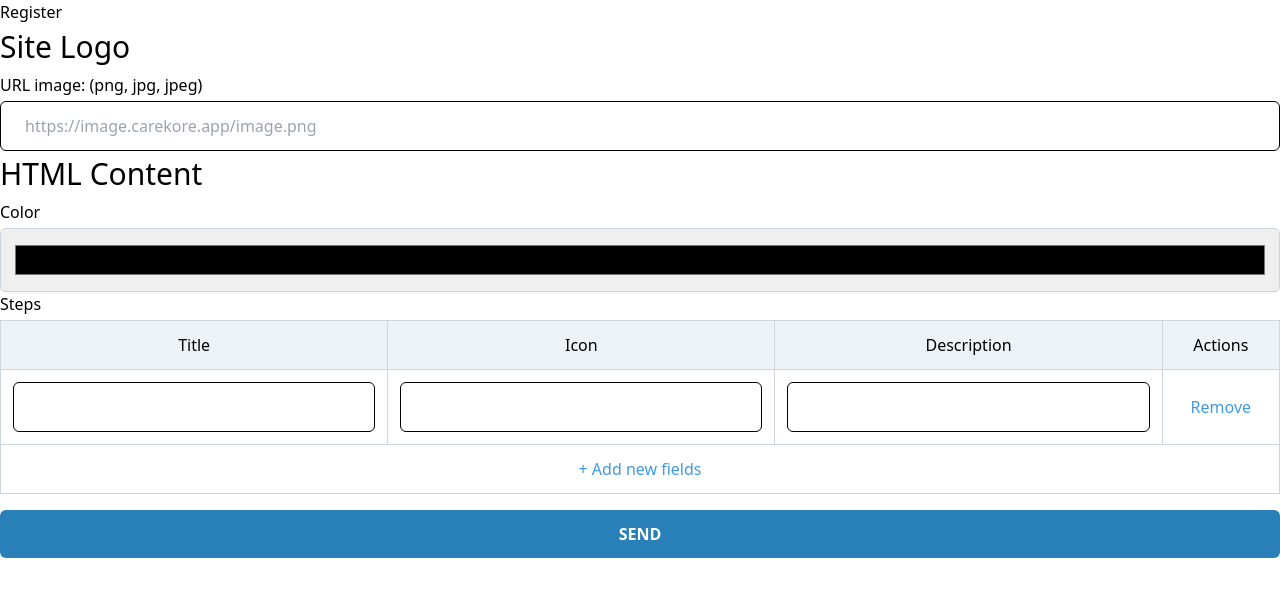
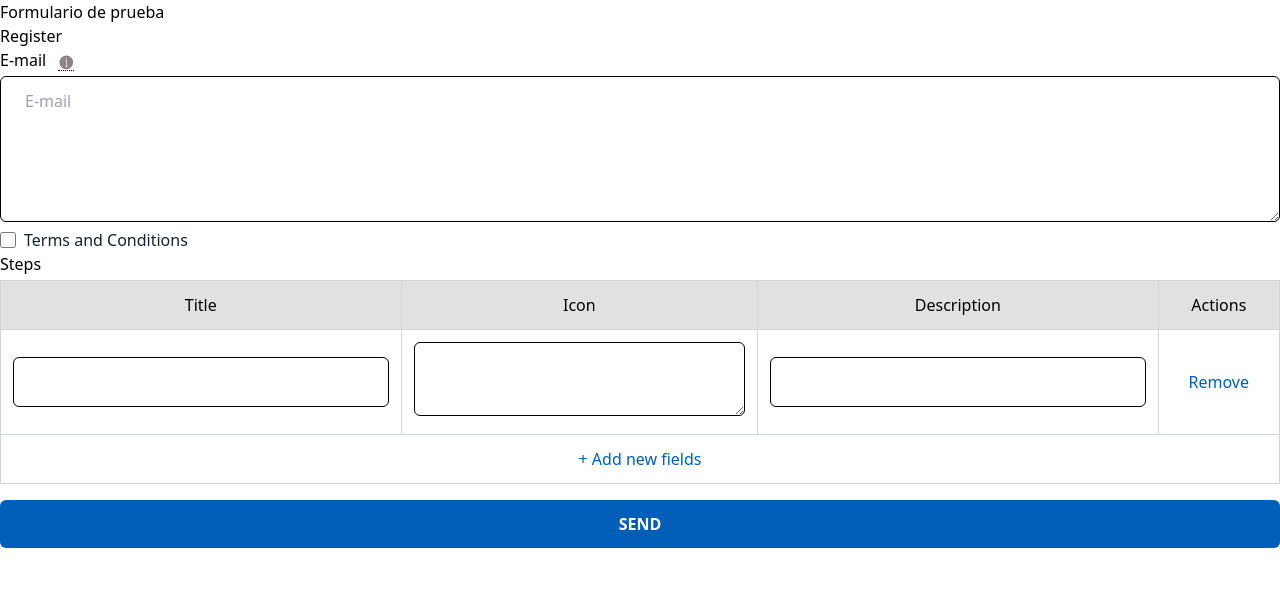
Before and after one commit to David171901/dynamic-form-formik, a React (Vite) app: page / in a window 1280 px wide. Shown: the top 596 px of the page. Built offline with nearby package versions, Linux system fonts and the light colour scheme.

Commit message:
build: save

```diff
--- a/src/components/CustomFieldArrays.tsx
+++ b/src/components/CustomFieldArrays.tsx
@@ -39,7 +39,6 @@ export const CustomFieldArrays = ({ label, ...props }: Props) => {
                     (_: { [key: string]: any }, index: number) => (
                       <tr
                         key={index}
-                        // className={styles.tr}
                       >
                         {props.fields.map((input, indx) => (
                           <td
@@ -50,7 +49,7 @@ export const CustomFieldArrays = ({ label, ...props }: Props) => {
                               {input.label}
                             </span>
                             <Field
-                              type="text"
+                              as={`${(input.type === 'text') ? 'input' : 'textarea'}`}
                               name={`${props.name}[${index}].${input.name}`}
                               placeholder={`${input.placeholder}`}
                               className={styles.field_array__input}
--- a/src/components/CustomInput.tsx
+++ b/src/components/CustomInput.tsx
@@ -1,25 +1,34 @@
-import { ErrorMessage, useField } from "formik"
-import styles from '../styles/styles.module.css'
+import { ErrorMessage, useField } from "formik";
+import styles from "../styles/styles.module.css";
+import Tooltip from "./Utilities/Tooltip/Tooltip";
 
 interface Props {
   name: string;
   label: string;
   type: string;
   placeholder?: string;
-    [x: string]: any
+  [x: string]: any;
 }
 
 export const CustomTextInput = ({ label, ...props }: Props) => {
-
-    const [field] = useField(props)
-
+  const [field] = useField(props);
+  console.log(props);
   return (
     <>
       <div>
+        <span style={{ display: "flex", alignItems: "center" }}>
           <label className={styles.field__label}>{label}</label>
+          {
+            props.tooltip && <Tooltip text={props.tooltip}></Tooltip>
+          }
+        </span>
         <input className={styles.field__input} {...field} {...props} />
-                <ErrorMessage name={props.name} component="span" className={styles.field__error} />
+        <ErrorMessage
+          name={props.name}
+          component="span"
+          className={styles.field__error}
+        />
       </div>
     </>
-    )
-}
+  );
+};
--- a/src/components/CustomTextarea.tsx
+++ b/src/components/CustomTextarea.tsx
@@ -1,25 +1,37 @@
-import { ErrorMessage, useField } from "formik"
-import styles from '../styles/styles.module.css'
+import { ErrorMessage, useField } from "formik";
+import styles from "../styles/styles.module.css";
+import Tooltip from "./Utilities/Tooltip/Tooltip";
 
 interface Props {
   name: string;
   label: string;
   type: string;
   placeholder?: string;
-    [x: string]: any
+  [x: string]: any;
 }
 
 export const CustomTextarea = ({ label, ...props }: Props) => {
-
-    const [field] = useField(props)
+  const [field] = useField(props);
 
   return (
     <>
       <div>
+        <span style={{ display: "flex", alignItems: "center" }}>
           <label className={styles.field__label}>{label}</label>
-                <textarea className={styles.field__input} {...field} {...props} rows={5} ></textarea>
-                <ErrorMessage name={props.name} component="span" className={styles.field__error}  />
+          {props.tooltip && <Tooltip text={props.tooltip}></Tooltip>}
+        </span>
+        <textarea
+          className={styles.field__input}
+          {...field}
+          {...props}
+          rows={5}
+        ></textarea>
+        <ErrorMessage
+          name={props.name}
+          component="span"
+          className={styles.field__error}
+        />
       </div>
     </>
-    )
-}
+  );
+};
--- a/src/components/Form.tsx
+++ b/src/components/Form.tsx
@@ -50,6 +50,7 @@ export const Form = () => {
                       label={props.label!}
                       name={name}
                       options={props.options!}
+                      tooltip={props.tooltip}
                     />
                   );
 
@@ -60,6 +61,7 @@ export const Form = () => {
                       name={name}
                       options={props.options!}
                       key={name}
+                      tooltip={props.tooltip}
                     />
                   );
 
@@ -70,6 +72,7 @@ export const Form = () => {
                       name={name}
                       options={props.options!}
                       key={name}
+                      tooltip={props.tooltip}
                     />
                   );
 
@@ -88,6 +91,7 @@ export const Form = () => {
                       label={props.label!}
                       key={name}
                       name={name}
+                      tooltip={props.tooltip}
                     />
                   );
 
@@ -99,6 +103,7 @@ export const Form = () => {
                       name={name}
                       fields={props.fields!}
                       values={values}
+                      tooltip={props.tooltip}
                     />
                   );
 
@@ -110,6 +115,7 @@ export const Form = () => {
                       name={name}
                       placeholder={props.placeholder}
                       type={type}
+                      tooltip={props.tooltip}
                     />
                   );
 
@@ -136,6 +142,7 @@ export const Form = () => {
                       name={name}
                       placeholder={props.placeholder}
                       type={type}
+                      tooltip={props.tooltip}
                     />
                   );
               }
@@ -143,7 +150,7 @@ export const Form = () => {
             <button
               className={styles.button__send}
               type="submit"
-              style={{ background: '#2980B9' }}
+              style={{ background: '#005EB8' }}
             >
               SEND
             </button>
--- /dev/null
+++ b/src/components/Utilities/Tooltip/Tooltip.tsx
@@ -0,0 +1,33 @@
+import styles from "./tooltip.module.css";
+
+interface Props {
+  text: string;
+}
+
+const Tooltip = ({ text }: Props) => {
+  return (
+    <div className={styles.tooltip}>
+      <div className={styles.icon}>
+        <svg
+          viewBox="0 0 24 24"
+          xmlns="http://www.w3.org/2000/svg"
+          fill="#8b8585"
+        >
+          <g id="SVGRepo_bgCarrier" strokeWidth="0"></g>
+          <g
+            id="SVGRepo_tracerCarrier"
+            strokeLinecap="round"
+            strokeLinejoin="round"
+          ></g>
+          <g id="SVGRepo_iconCarrier">
+            <path d="M12.5 2.2a10.3 10.3 0 1 0 10.3 10.3A10.299 10.299 0 0 0 12.5 2.2zm0 3.3a1 1 0 1 1-1 1 1.002 1.002 0 0 1 1-1zM14 19h-3v-1h1v-8h-1V9h2v9h1z"></path>
+            <path fill="none" d="M0 0h24v24H0z"></path>
+          </g>
+        </svg>
+      </div>
+      <span className={styles.tooltiptext}>{text}</span>
+    </div>
+  );
+};
+
+export default Tooltip;
--- /dev/null
+++ b/src/components/Utilities/Tooltip/tooltip.module.css
@@ -0,0 +1,40 @@
+/* Tooltip */
+
+.icon {
+  width: 16px;
+  height: 16px;
+  margin: auto;
+}
+
+/* Tooltip container */
+
+.tooltip {
+  position: relative;
+  display: inline-block;
+  border-bottom: 1px dotted black;
+  display: flex;
+  justify-content: center;
+  align-items: center;
+  margin-left: 12px;
+}
+
+.tooltip .tooltiptext {
+  visibility: hidden;
+  width: 120px;
+  background-color: rgba(0, 0, 0, 0.649);
+  color: #fff;
+  text-align: center;
+  padding: 5px 0;
+  border-radius: 6px;
+  bottom: 100%;
+  left: 50%;
+  margin-left: -60px;
+  font-size: small;
+
+  position: absolute;
+  z-index: 1;
+}
+
+.tooltip:hover .tooltiptext {
+  visibility: visible;
+}
--- a/src/interfaces/interfaces.ts
+++ b/src/interfaces/interfaces.ts
@@ -27,6 +27,7 @@ export interface InputProps {
   label?: string
   options?: Opt[]
   fields?: Fields[]
+  tooltip?: string
 }
 
 export interface Opt {
@@ -35,7 +36,7 @@ export interface Opt {
 }
 
 export interface Fields {
-  type: "text"
+  type: "text" | "textarea"
   name: string
   label: string
   placeholder?: string
--- a/src/pages/Component.tsx
+++ b/src/pages/Component.tsx
@@ -5,71 +5,63 @@ export const Component = () => {
   const forms: { [x: string]: InputProps[] } = {
     login: [
       {
-        type: "h2",
-        name: "section1",
-        label: "Site Logo",
+        type: "textarea",
+        name: "email",
+        label: "E-mail",
+        placeholder: "E-mail",
         value: "",
-        validations: [],
-      },
-      {
-        type: "text",
-        name: "navbar_logo",
-        label: "URL image: (png, jpg, jpeg)",
-        placeholder: "https://image.carekore.app/image.png",
-        value: "",
+        tooltip: "Here!",
         validations: [
           {
-            type: "isUrl",
-            message: "Must be a URL",
+            type: "required",
+            message: "Email is required",
+          },
+          {
+            type: "isEmail",
+            message: "Email no valid",
           },
         ],
       },
       {
-        type: "h2",
-        name: "section2",
-        label: "HTML Content",
-        value: "",
+        type: "checkbox",
+        name: "terms",
+        typeValue: "boolean",
+        label: "Terms and Conditions",
+        value: false,
         validations: [],
       },
       {
-        type: "color",
-        name: "color",
-        label: "Color",
-        value: "",
-        validations: [],
-      },
-      {
-        type: 'field-array',
-        name: 'steps',
-        typeValue: 'array',
-        label: 'Steps',
+        type: "field-array",
+        name: "steps",
+        typeValue: "array",
+        label: "Steps",
         value: [
           {
-            title: '',
-            icon: '',
-            description: '',
+            title: "",
+            icon: "",
+            description: "",
           },
         ],
         validations: [],
         fields: [
           {
-            type: 'text',
-            name: 'title',
-            label: 'Title',
-            placeholder: '',
+            type: "text",
+            name: "title",
+            label: "Title",
+            placeholder: "",
           },
           {
-            type: 'text',
-            name: 'icon',
-            label: 'Icon',
-            placeholder: '',
+            type: "textarea",
+            name: "icon",
+            label: "Icon",
+            placeholder: "",
           },
           {
-            type: 'text',
-            name: 'description',
-            label: 'Description',
-            placeholder: '',
-          }
+            type: "text",
+            name: "description",
+            label: "Description",
+            placeholder: "",
+          },
         ],
       },
     ],
@@ -279,6 +271,7 @@ export const Component = () => {
 
   return (
     <div>
+      <h1 className="text-2xl">Formulario de prueba</h1>
       <DynamicFormContainer
         formSchema={forms}
         formTitle={"Register"}
--- a/src/styles/styles.module.css
+++ b/src/styles/styles.module.css
@@ -52,7 +52,7 @@
 
 .button__send {
   width: 100%;
-  background: #2980b9;
+  background: #005EB8;
   border-radius: 0.375rem;
   padding-top: 0.75rem;
   padding-bottom: 0.75rem;
@@ -110,7 +110,7 @@
 
 .th {
   padding: 0.75rem;
-  background-color: #edf2f7;
+  background-color: #e1e1e1;
   border: 1px solid #d2d6dc;
   display: none;
   font-weight: normal;
@@ -150,7 +150,7 @@
 }
 
 .td__button {
-  color: #4299e1;
+  color: #005EB8;
   text-decoration: none;
 }
 
```
Lines whose indentation alone changed are shown as unchanged.
